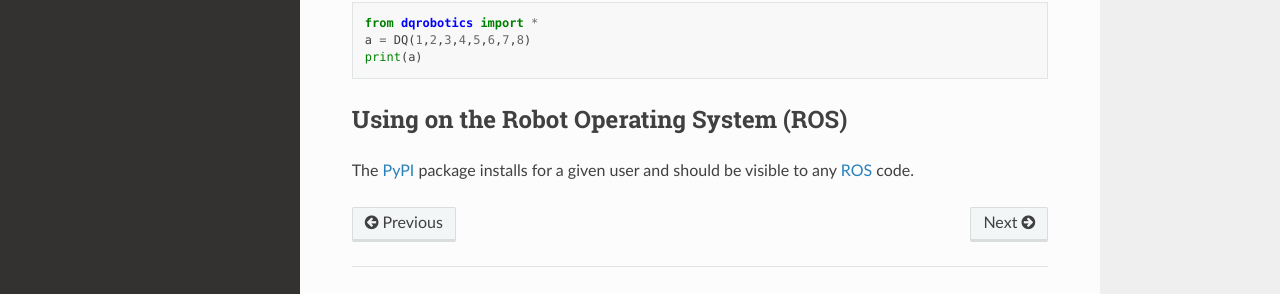
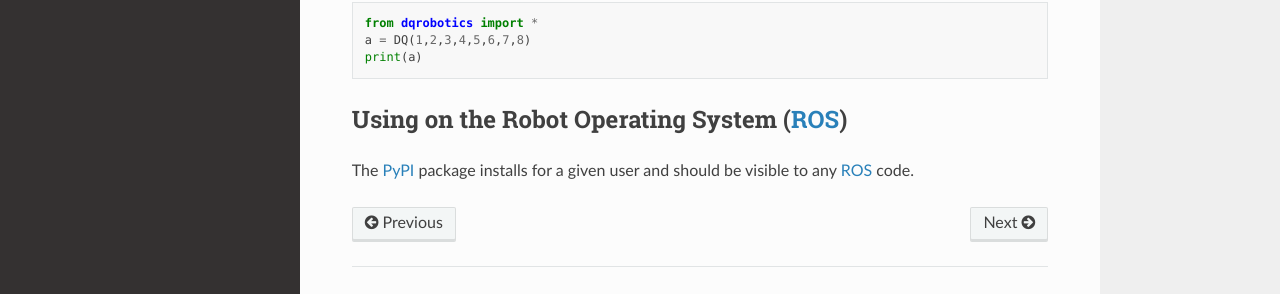
Before and after one commit to dqrobotics/dqrobotics.github.io, a Sphinx documentation site: the page built from docs/installation/python.rst, in a window 1280 px wide and 1303 px high. Shown: the part 931-1225 px from the top of the window. Built offline with Sphinx 7.4.7 and the Read the Docs theme 2.0.0, drawn with Linux system fonts in a browser that asks for light colours.

```diff
--- a/docs/installation/python.rst
+++ b/docs/installation/python.rst
@@ -36,7 +36,7 @@ All the code is under the :code:`dqrobotics` module.
   a = DQ(1,2,3,4,5,6,7,8)
   print(a)
 
-Using on the Robot Operating System (ROS)
+Using on the Robot Operating System (ROS_)
 =========================================
 
 The PyPI_ package installs for a given user and should be visible to any ROS_ code.
```
